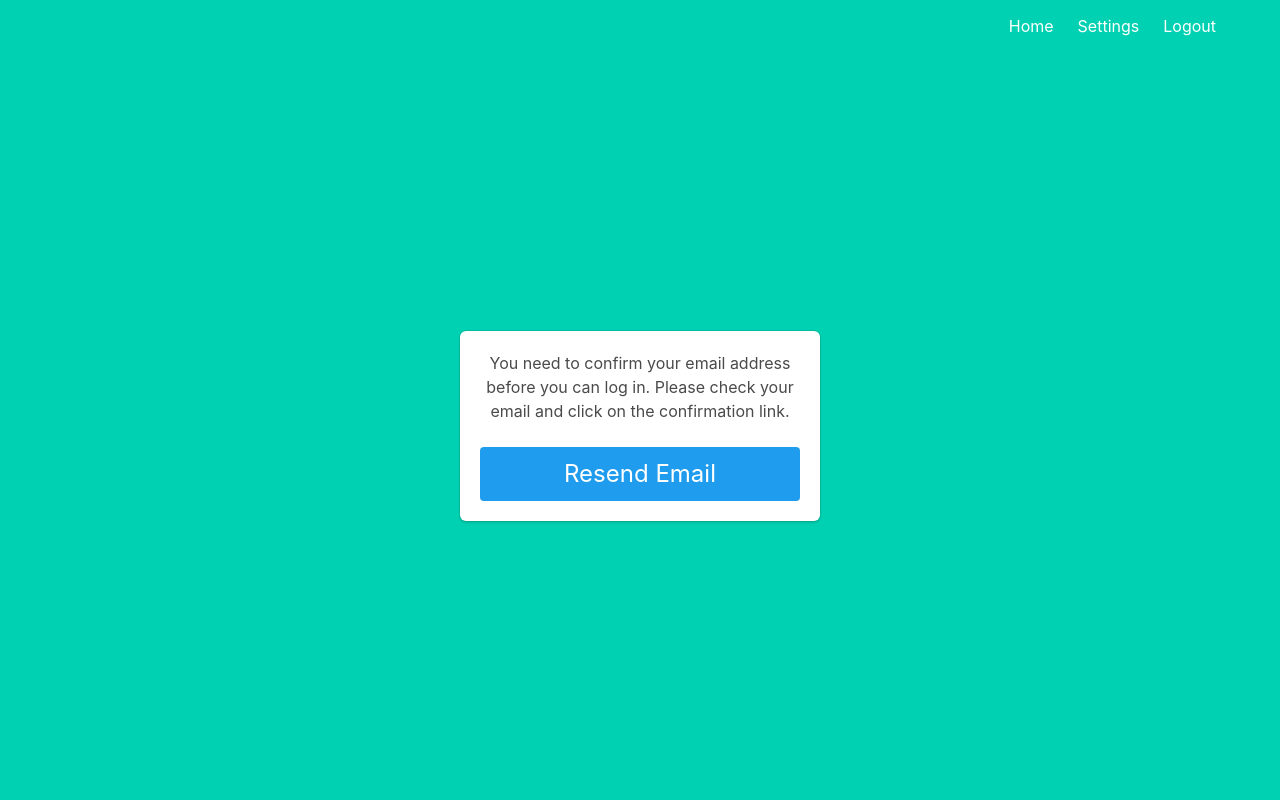
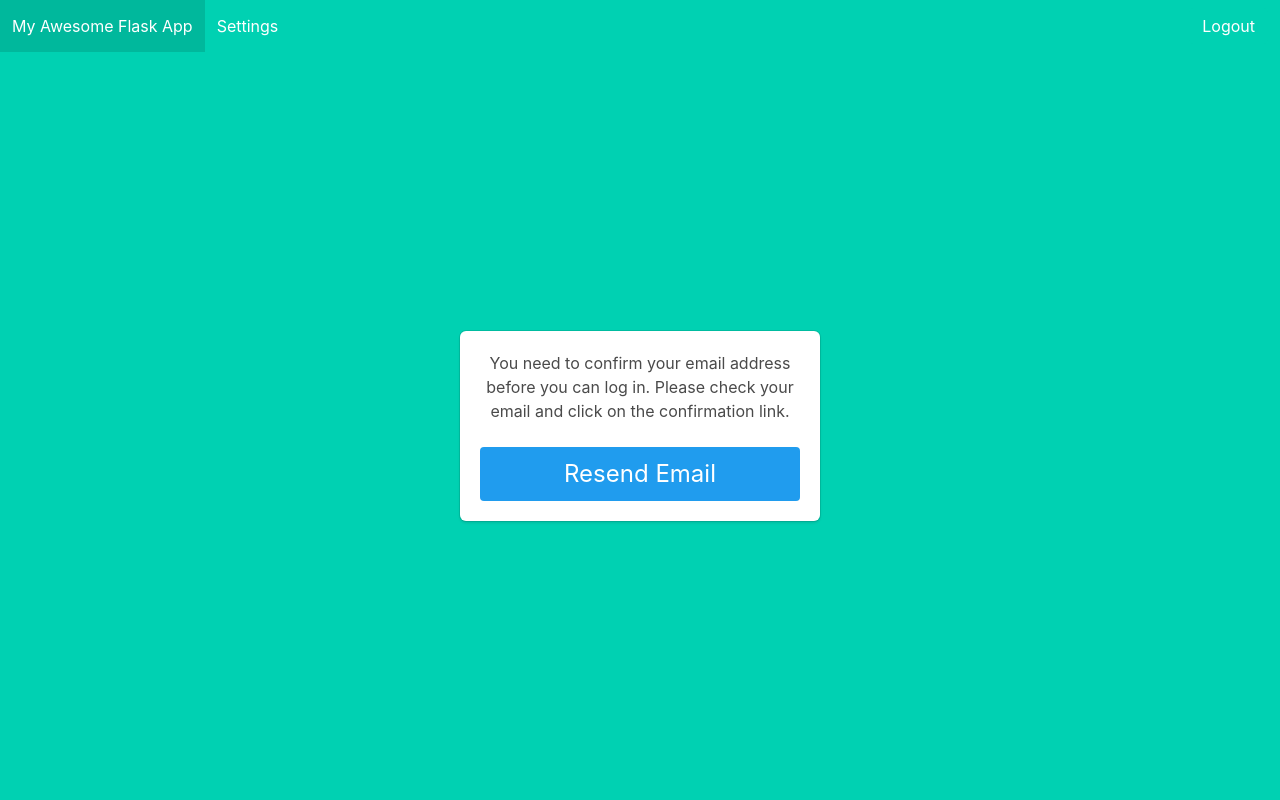
Before and after one commit to damian-anslik/flask-todos-app-sqlite, a Flask app: page /home in a window 1280 px wide. Run offline with Flask 2, Linux system fonts and the light colour scheme; the visitor is signed in with stand-in values (Sample User, id 1); data comes from the database, SQL or seed files in the repository.

Commit message:
add bulma navbar classes

```diff
--- a/app/blueprints/templates/base.html
+++ b/app/blueprints/templates/base.html
@@ -13,28 +13,45 @@
     <section class="hero is-primary is-fullheight">
 
         <div class="hero-head">
-            <nav class="navbar">
-                <div class="container">
-                    <div id="navbarMenuHeroA" class="navbar-menu">
-                        <div class="navbar-end">
+            <nav class="navbar" role="navigation" aria-label="main navigation">
+                <div class="navbar-brand">
                     {% if current_user.is_authenticated %}
-                                <a href="{{ url_for('main.home') }}" class="navbar-item">
-                                    Home
+                        <a class="navbar-item" href="{{ url_for('main.home') }}">
+                            My Awesome Flask App
                         </a>
-                                <a href="{{ url_for('main.settings') }}" class="navbar-item">
+                    {% else %}
+                        <a class="navbar-item" href="{{ url_for('main.index') }}">
+                            My Awesome Flask App
+                        </a>
+                    {% endif %}
+                </div>
+
+                <div id="navbarBasicExample" class="navbar-menu">
+                  <div class="navbar-start">
+                    <!-- Only show this if user is authenticated -->
+                    {% if current_user.is_authenticated %}
+                        <a class="navbar-item" href="{{ url_for('main.settings') }}">
                             Settings
                         </a>
-                                <a href="{{ url_for('auth.logout') }}" class="navbar-item">
+                    {% endif %}
+                  </div>
+
+                  <div class="navbar-end">
+                    <div class="navbar-item">
+                      <div class="buttons">
+                        {% if current_user.is_authenticated %}
+                            <a class="button is-primary" href="{{ url_for('auth.logout') }}">
                                 Logout
                             </a>
                         {% else %}
-                                <a href="{{ url_for('auth.login') }}" class="navbar-item">
-                                    Login
+                            <a class="button is-primary" href="{{ url_for('auth.signup') }}">
+                                Sign up
                             </a>
-                                <a href="{{ url_for('auth.signup') }}" class="navbar-item">
-                                    Sign Up
+                            <a class="button is-light" href="{{ url_for('auth.login') }}">
+                                Log in
                             </a>
                         {% endif %}
+                      </div>
                     </div>
                   </div>
                 </div>
--- a/app/blueprints/templates/home.html
+++ b/app/blueprints/templates/home.html
@@ -1,10 +1,10 @@
 {% extends "base.html" %}
 
 {% block content %}
-<div class="container has-text-centered">
+<div class="container">
     {% if not current_user.is_confirmed %}
     <div class="column is-4 is-offset-4">
-        <div class="box">
+        <div class="box has-text-centered">
             {% with messages = get_flashed_messages(with_categories=true) %}
                 {% if messages %}
                     {% for category, msg in messages %}
--- a/app/blueprints/templates/login.html
+++ b/app/blueprints/templates/login.html
@@ -1,7 +1,7 @@
 {% extends "base.html" %}
 
 {% block content %}
-<div class="column is-4 is-offset-4">
+<div class="column is-4 is-offset-4 has-text-centered">
     <h3 class="title">Login</h3>
     <div class="box">
         {% with messages = get_flashed_messages(with_categories=true) %}
--- a/app/blueprints/templates/signup.html
+++ b/app/blueprints/templates/signup.html
@@ -1,7 +1,7 @@
 {% extends "base.html" %}
 
 {% block content %}
-<div class="column is-4 is-offset-4">
+<div class="column is-4 is-offset-4 has-text-centered">
     <h3 class="title">Sign Up</h3>
     <div class="box">
         {% with messages = get_flashed_messages() %}
```
Lines whose indentation alone changed are shown as unchanged.
